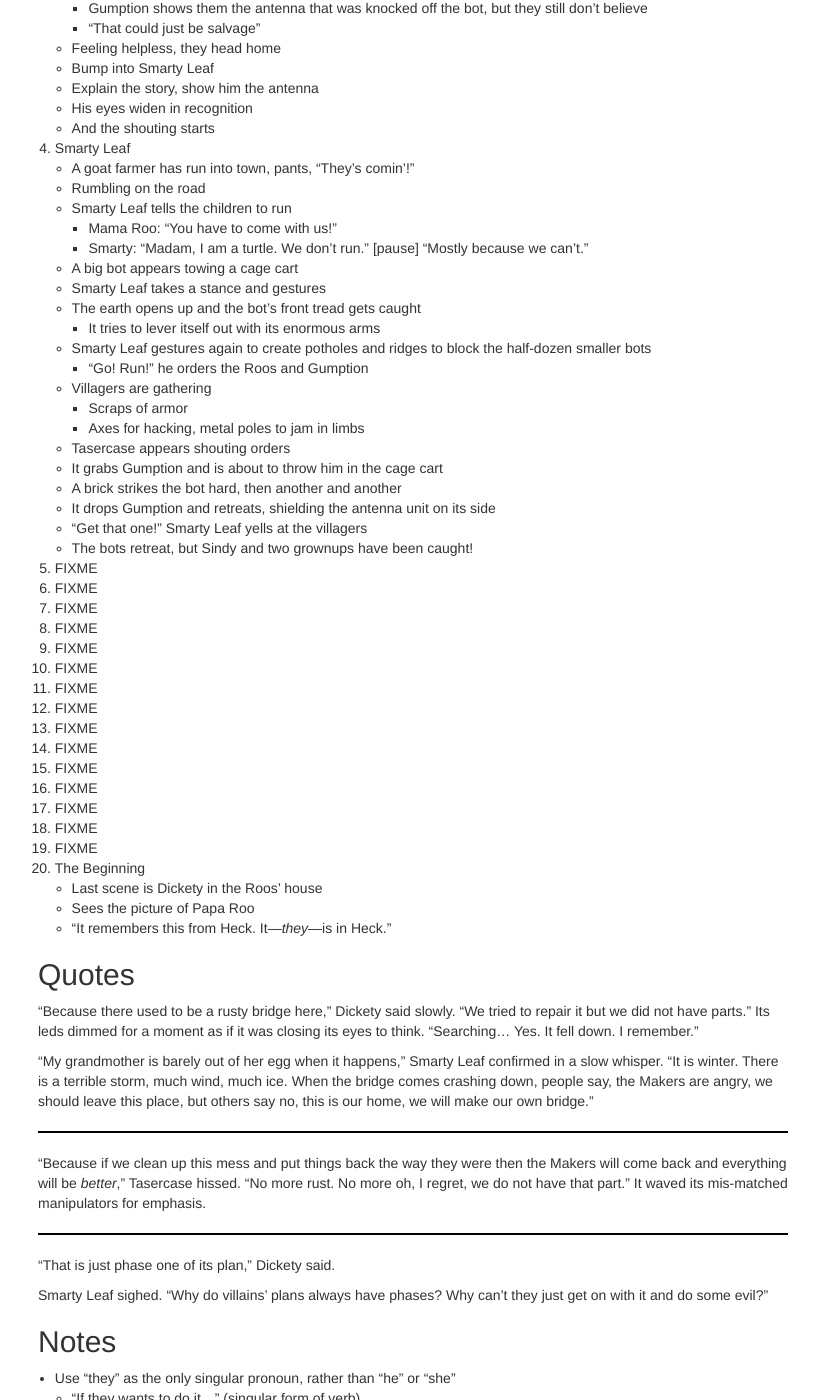
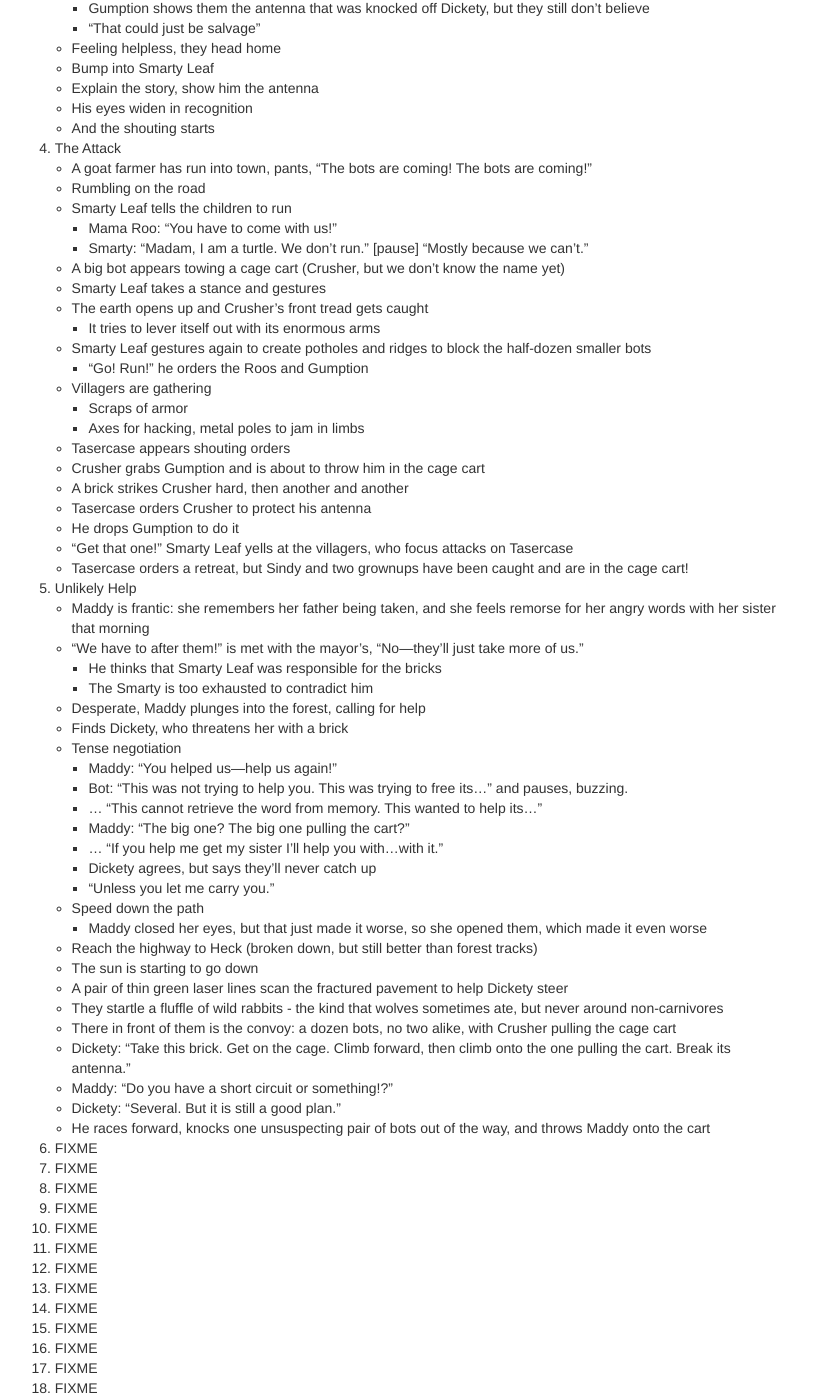
Before and after one commit to gvwilson/sensibleadventures, a Jekyll site: the page built from shapers/story.md, in a window 1280 px wide and 1400 px high, scrolled down 2383 px. Shown: the whole window, without its empty margins (32-851 px from the left). Built offline with Jekyll 4.4.1, drawn with Linux system fonts in a browser that asks for light colours; nearby versions of some CDN libraries; library files that are not in the unit come from our copies; some of the changed text lies outside the part shown.

Commit message:
Another chapter outlined

```diff
--- a/shapers/story.md
+++ b/shapers/story.md
@@ -87,12 +87,12 @@
     -   They shift, trapping his foot, then shift again, pulling him under the water!
     -   A rasping voice, "Alert!  Danger!  Extricate!  Extricate!"
 2.  A Stranger!
-    -   A battered bot bursts out of hiding
+    -   A battered bot bursts out of hiding (Dickety, but we don't know the name yet)
     -   Maddy shrieks, thinking it's about to attack, but it lifts the panel long enough for Gumption to get free
-    -   Maddy is helping Gumption when the bot is struck by a dislodged piece of debris and knocked off its feet
+    -   Maddy is helping Gumption when Dickety is struck by a dislodged piece of debris and knocked off its feet
         -   Collision knocks a small black antenna unit loose
-    -   Gumption grabs it, tells Maddy to help ("It saved me, we gotta save it!")
-    -   They struggle back to shore, during which the bot catches Maddy when she loses her footing
+    -   Gumption grabs it, tells Maddy to help ("It saved me, we have to save it!")
+    -   They struggle back to shore, during which Dickety catches Maddy when she loses her footing
     -   Children don't know what to do
     -   Ask, "What are you doing here?"
     -   Bot
@@ -103,15 +103,15 @@
 3.  You Have to Listen!
     -   Maddy has a flashback to the bot attack in which her father disappeared
     -   Argument
-        -   She gets angry at the bot and hits it
+        -   She gets angry at Dickety and hits it
         -   Gumption stops her: "We have to warn everyone."
         -   Maddy sags: "They won't believe us."
         -   Gumption: "They will if---where are you going?"
         -   Bot: "It does not like being attacked."
         -   Gumption: "But you *have* to come with us."
-        -   Bot (slowly): "It...does not have to do anything any more.  It can *choose* again."
-        -   Wheels away at high speed (surprises them with its wheel).
-    -   Children hurry back to the village to tell Mama Roo.
+        -   Bot (slowly): "This...does not have to do anything any more.  This can *choose* again."
+        -   Wheels away at high speed (surprises them with its wheel)
+    -   Children hurry back to the village to tell Mama Roo
     -   Mama Roo doesn't want to listen: "You really hurt your sister's feelings."
     -   Maddy loses her temper: "She should go find her own friends!  But anyway, the bots are coming."
         -   Maddy sees Sindy sitting listening at the top of the stairs
@@ -121,22 +121,22 @@
     -   Go to the mayor's
     -   Mayor is skeptical
         -   "A bot told you?"
-        -   Gumption shows them the antenna that was knocked off the bot, but they still don't believe
+        -   Gumption shows them the antenna that was knocked off Dickety, but they still don't believe
         -   "That could just be salvage"
     -   Feeling helpless, they head home
     -   Bump into Smarty Leaf
     -   Explain the story, show him the antenna
     -   His eyes widen in recognition
     -   And the shouting starts
-4.  Smarty Leaf
-    -   A goat farmer has run into town, pants, "They's comin'!"
+4.  The Attack
+    -   A goat farmer has run into town, pants, "The bots are coming!  The bots are coming!"
     -   Rumbling on the road
     -   Smarty Leaf tells the children to run
         -   Mama Roo: "You have to come with us!"
         -   Smarty: "Madam, I am a turtle.  We don't run." [pause] "Mostly because we can't."
-    -   A big bot appears towing a cage cart
+    -   A big bot appears towing a cage cart (Crusher, but we don't know the name yet)
     -   Smarty Leaf takes a stance and gestures
-    -   The earth opens up and the bot's front tread gets caught
+    -   The earth opens up and Crusher's front tread gets caught
         -   It tries to lever itself out with its enormous arms
     -   Smarty Leaf gestures again to create potholes and ridges to block the half-dozen smaller bots
         -   "Go!  Run!" he orders the Roos and Gumption
@@ -144,12 +144,38 @@
         -   Scraps of armor
         -   Axes for hacking, metal poles to jam in limbs
     -   Tasercase appears shouting orders
-    -   It grabs Gumption and is about to throw him in the cage cart
-    -   A brick strikes the bot hard, then another and another
-    -   It drops Gumption and retreats, shielding the antenna unit on its side
-    -   "Get that one!" Smarty Leaf yells at the villagers
-    -   The bots retreat, but Sindy and two grownups have been caught!
-5.  FIXME
+    -   Crusher grabs Gumption and is about to throw him in the cage cart
+    -   A brick strikes Crusher hard, then another and another
+    -   Tasercase orders Crusher to protect his antenna
+    -   He drops Gumption to do it
+    -   "Get that one!" Smarty Leaf yells at the villagers, who focus attacks on Tasercase
+    -   Tasercase orders a retreat, but Sindy and two grownups have been caught and are in the cage cart!
+5.  Unlikely Help
+    -   Maddy is frantic: she remembers her father being taken, and she feels remorse for her angry words with her sister that morning
+    -   "We have to after them!" is met with the mayor's, "No---they'll just take more of us."
+        -   He thinks that Smarty Leaf was responsible for the bricks
+        -   The Smarty is too exhausted to contradict him
+    -   Desperate, Maddy plunges into the forest, calling for help
+    -   Finds Dickety, who threatens her with a brick
+    -   Tense negotiation
+        -   Maddy: "You helped us---help us again!"
+        -   Bot: "This was not trying to help you. This was trying to free its..." and pauses, buzzing.
+        -   ... "This cannot retrieve the word from memory.  This wanted to help its..."
+        -   Maddy: "The big one?  The big one pulling the cart?"
+        -   ... "If you help me get my sister I'll help you with...with it."
+        -   Dickety agrees, but says they'll never catch up
+        -   "Unless you let me carry you."
+    -   Speed down the path
+        -   Maddy closed her eyes, but that just made it worse, so she opened them, which made it even worse
+    -   Reach the highway to Heck (broken down, but still better than forest tracks)
+    -   The sun is starting to go down
+    -   A pair of thin green laser lines scan the fractured pavement to help Dickety steer
+    -   They startle a fluffle of wild rabbits - the kind that wolves sometimes ate, but never around non-carnivores
+    -   There in front of them is the convoy: a dozen bots, no two alike, with Crusher pulling the cage cart
+    -   Dickety: "Take this brick. Get on the cage. Climb forward, then climb onto the one pulling the cart. Break its antenna."
+    -   Maddy: "Do you have a short circuit or something!?"
+    -   Dickety: "Several.  But it is still a good plan."
+    -   He races forward, knocks one unsuspecting pair of bots out of the way, and throws Maddy onto the cart
 6.  FIXME
 7.  FIXME
 8.  FIXME
@@ -177,7 +203,7 @@
 "Searching...
 Yes.
 It fell down.
-I remember."
+This remembers."
 
 "My grandmother is barely out of her egg when it happens,"
 Smarty Leaf confirmed in a slow whisper.
@@ -195,16 +221,16 @@
 
 ---
 
-"Because if we clean up this mess and put things back the way they were
+"Because if these clean up this mess and put things back the way they were
 then the Makers will come back and everything will be *better*,"
 Tasercase hissed.
 "No more rust.
-No more oh, I regret, we do not have that part."
+No more oh, this regrets, these do not have the part you require."
 It waved its mis-matched manipulators for emphasis.
 
 ---
 
-"That is just phase one of its plan," Dickety said.
+"That is just phase one of that's plan," Dickety said.
 
 Smarty Leaf sighed.
 "Why do villains' plans always have phases?
@@ -214,4 +240,4 @@
 
 -   Use "they" as the only singular pronoun, rather than "he" or "she"
     -   "If they wants to do it..." (singular form of verb)
--   Use "it" for bots, who refer to themselves as "it"
+-   Use "this" for bots, who refer to themselves as "this"
```
